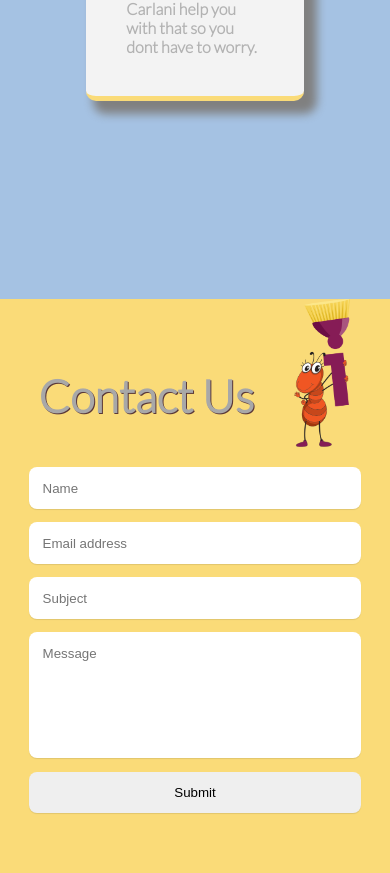
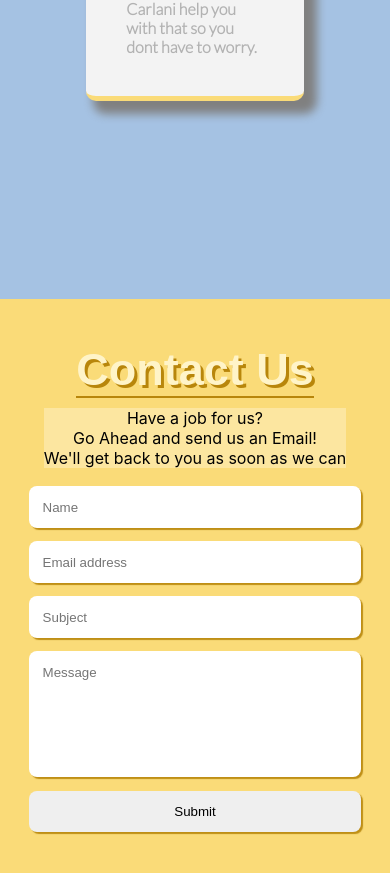
Before and after one commit to MomentaiBro/CarlaniWebApp, a React (Create React App) app: page / in a window 390 px wide. Shown: the part 5159-6032 px from the top of the page. Built offline with nearby package versions, Linux system fonts and the light colour scheme; the HTML template or start-up script is replaced by a standard one.

Commit message:
updating contact page

```diff
--- a/src/components/Contact.js
+++ b/src/components/Contact.js
@@ -11,11 +11,17 @@ const Contact = () => {
         <div className={style.contact} id="contact">
             <div className={style.contact_H1}>
                 <h1>Contact Us</h1>
-                <img
+                <div className={style.contact_box}>
+                    <p>Have a job for us?
+                        <br/> Go Ahead and send us an Email!
+                        <br/> We'll get back to you as soon as we can </p>
+                 <img
                     className={style.contactImg}
                     src="carlanilogoant.png"
                     alt="ant with a broom"
                     />
+                </div>
+
             </div>
             <form className={style.cf}>
                 <div className={`${style.half} ${style.left} ${style.cf}`}>
--- a/src/modules/Contact.module.css
+++ b/src/modules/Contact.module.css
@@ -14,13 +14,25 @@
   width: 45vw;
 }
 
+.contact_box {
+  display: flex;
+  flex-direction: row-reverse;
+  justify-content: center;
+  align-items: center;
+  background: rgba(255, 244, 220, 0.4);
+}
+
+.contact_box > p {
+  text-align: center;
+}
+
 .contact_H1 > h1 {
   font-size: 56px;
   text-align: center;
-  color: gray;
-  font-family: "Lato";
-  font-weight: 700;
-  text-shadow: 1px 1px 0 var(--fuscia);
+  color: rgb(255, 244, 200);
+  text-shadow: 3px 3px 0 rgb(184, 134, 11);
+  font-family: "Arial";
+  font-weight: 900;
 }
 
 .contactImg {
@@ -33,10 +45,12 @@ form {
   text-align: center;
   /* margin: 20px auto; */
   padding-bottom: 20px;
+  color: black;
 }
 form input,
 form textarea {
   border: 0;
+
   outline: 0;
   padding: 1em;
   -moz-border-radius: 8px;
@@ -46,9 +60,9 @@ form textarea {
   width: 100%;
   margin-top: 1em;
   font-family: "Merriweather", sans-serif;
-  -moz-box-shadow: 0 1px 1px rgba(0, 0, 0, 0.1);
-  -webkit-box-shadow: 0 1px 1px rgba(0, 0, 0, 0.1);
-  box-shadow: 0 1px 1px rgba(0, 0, 0, 0.1);
+  -moz-box-shadow: 2px 1px 1px rgba(184, 134, 11, 0.9);
+  -webkit-box-shadow: 2 1px 1px rgba(184, 134, 11, 0.9);
+  box-shadow: 2px 2px 1px rgba(184, 134, 11, 0.9);
   resize: none;
 }
 form input:focus,
@@ -100,21 +114,23 @@ form textarea {
 
   .contact_H1 {
     display: flex;
-    flex-direction: row;
+    flex-direction: column;
     align-items: center;
     justify-content: space-evenly;
     width: 100%;
   }
 
   .contactImg {
-    height: 150px;
+    height: 0px;
   }
   .contact_H1 > h1 {
+    border-bottom: darkgoldenrod 2px solid;
     font-size: 45px;
+    font-weight: 900;
     text-align: center;
-    color: #a8a8a8;
-    text-shadow: 1px 1px 0 rgb(90, 56, 56);
+
     margin-top: 45px;
+    margin-bottom: 10px;
   }
 
   form {
--- a/src/modules/Home.module.css
+++ b/src/modules/Home.module.css
@@ -118,5 +118,5 @@
   }
 }
 
-@media screen and (max-width: 750px) {
+@media screen and (max-width: 1045px) {
 }
```
